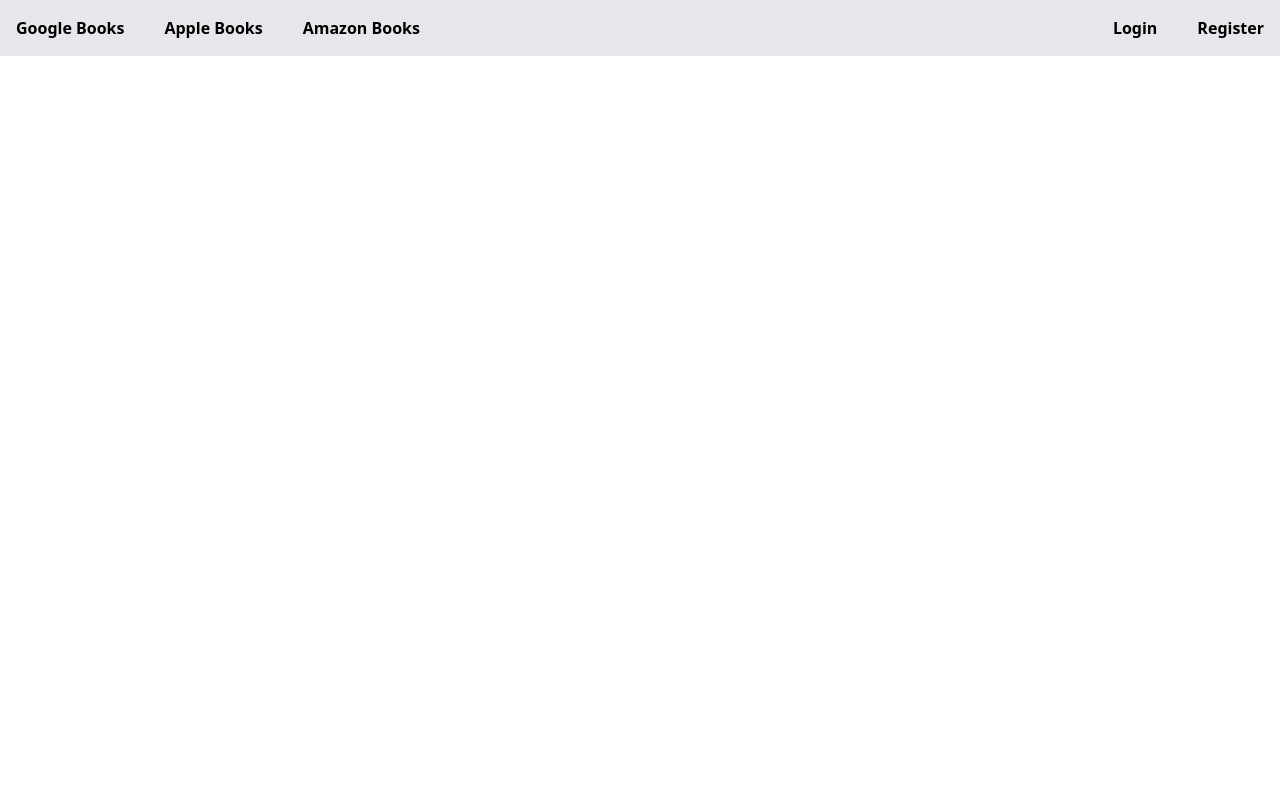
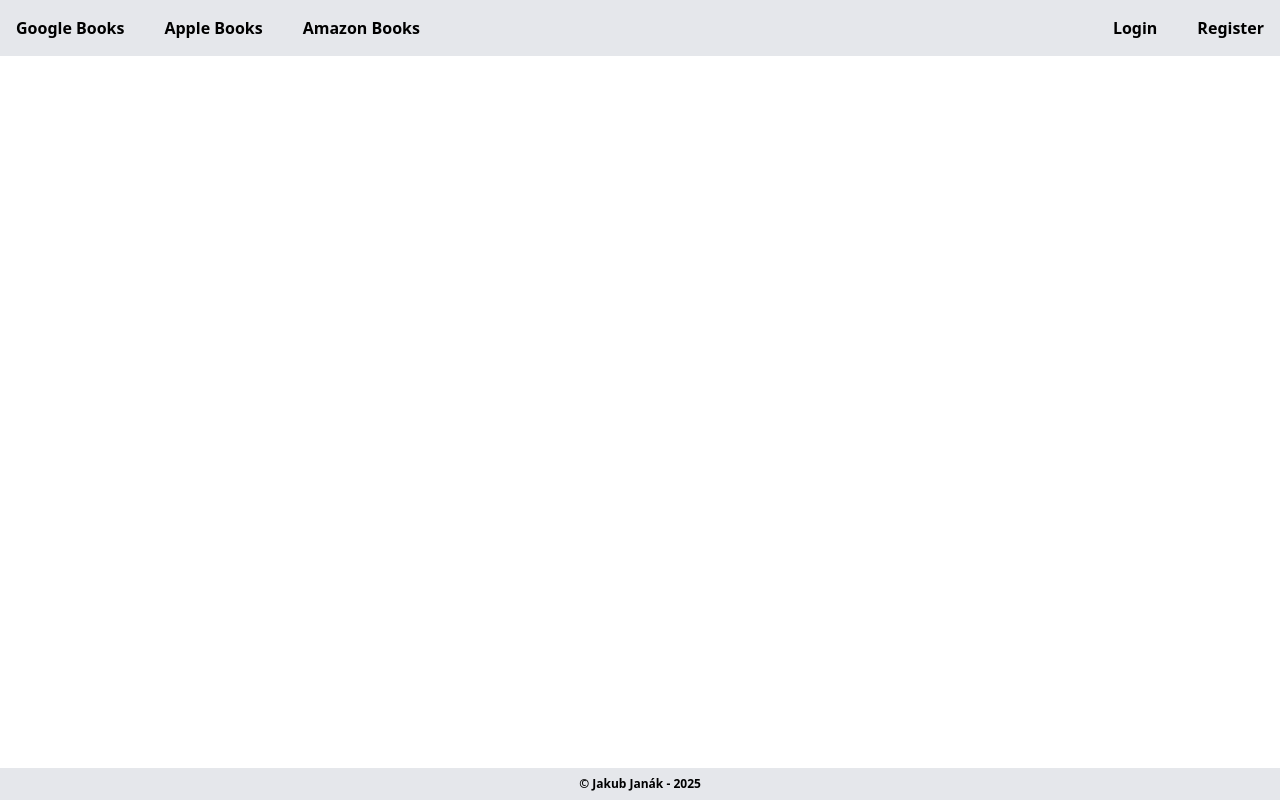
Before and after one commit to jakubjanak/knihovna, a React (Vite) app in the folder frontend/: page / in a window 1280 px wide. Built offline with nearby package versions, Linux system fonts and the light colour scheme.

Commit message:
Footer komponenta hotová.

```diff
--- /dev/null
+++ b/frontend/src/components/Footer.tsx
@@ -0,0 +1,9 @@
+function Footer() {
+  return (
+    <div className="@container bg-gray-200 font-semibold flex justify-center items-center p-2">
+        <p className="text-xs">© Jakub Janák - 2025</p>
+    </div>
+  )
+}
+
+export default Footer
--- a/frontend/src/pages/Homepage.tsx
+++ b/frontend/src/pages/Homepage.tsx
@@ -1,10 +1,12 @@
 import Navigation from "../components/Navigation"
+import Footer from "../components/Footer"
 
 function Homepage() {
   return (
-    <>
+    <div className="flex flex-col gap-4 justify-between h-screen">
         <Navigation />
-    </>
+        <Footer />
+    </div>
   )
 }
 
```
